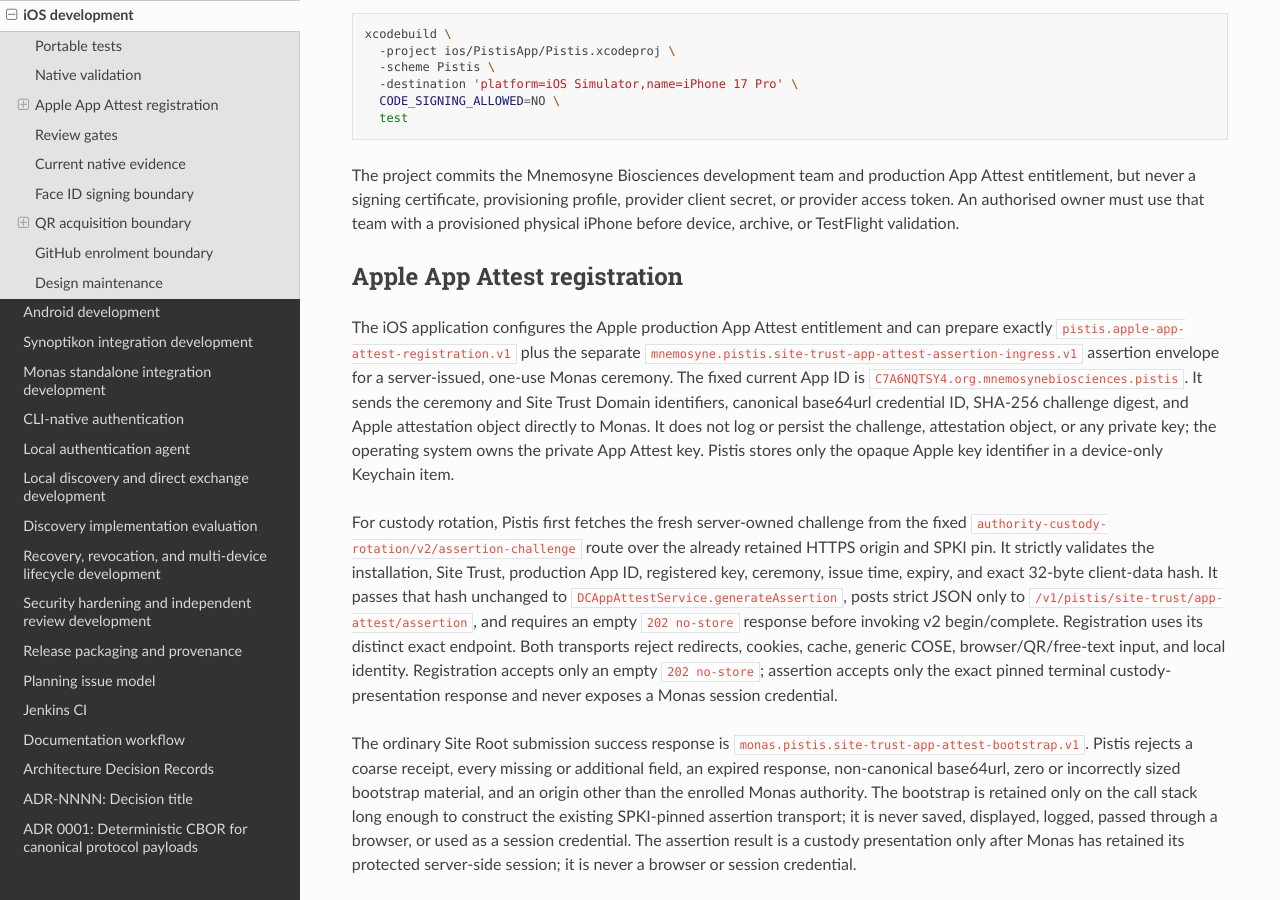
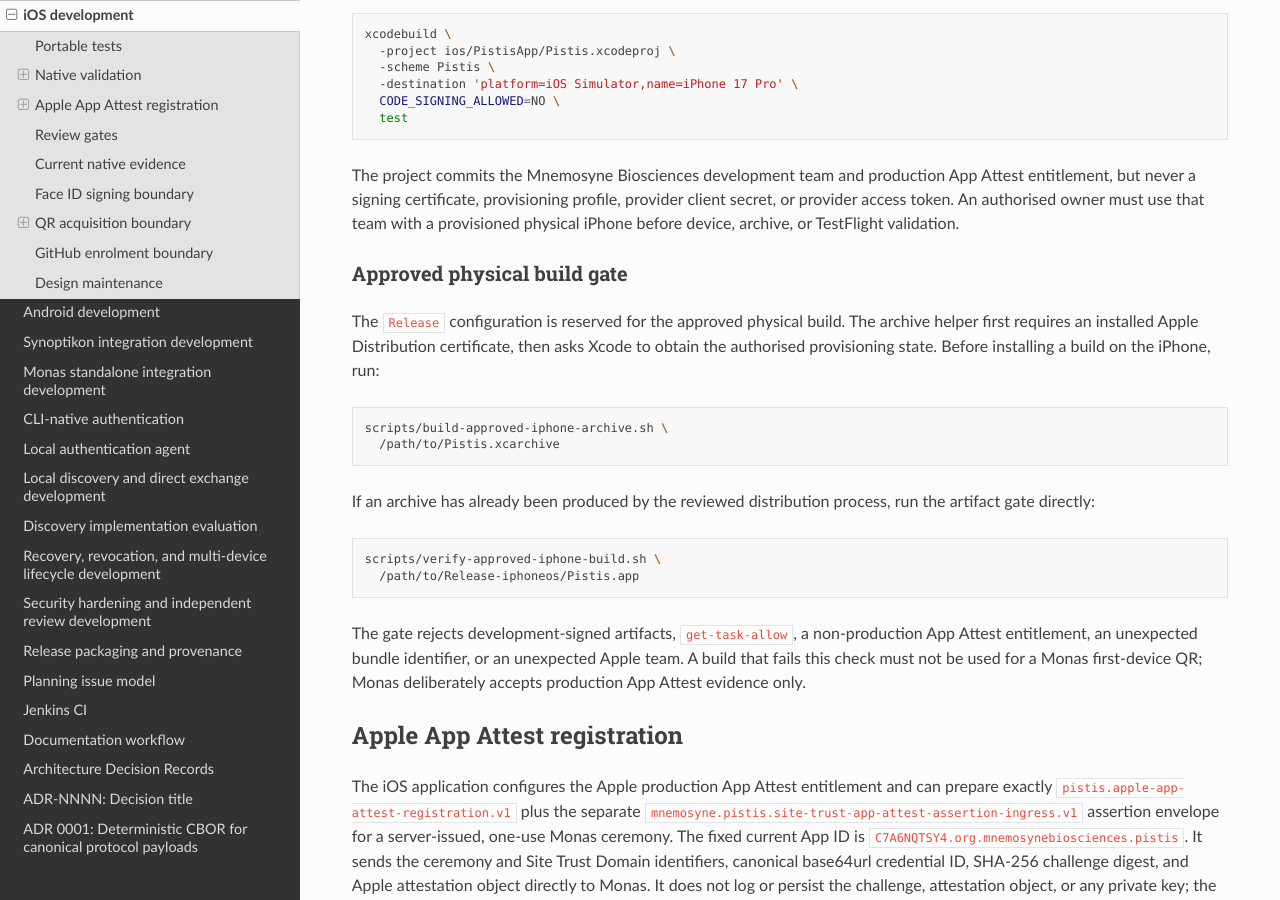
Before and after one commit to sagrudd/pistis, a Sphinx documentation site: the page built from docs/development/ios.md, in a window 1280 px wide and 900 px high, scrolled down 1166 px. Built offline with Sphinx 7.4.7 and the Read the Docs theme 3.1.0, drawn with Linux system fonts in a browser that asks for light colours; the version number could not be read and is left out.

Commit message:
ios: gate approved physical Pistis builds

````diff
--- a/docs/development/ios.md
+++ b/docs/development/ios.md
@@ -66,6 +66,31 @@
 provider client secret, or provider access token. An authorised owner must use
 that team with a provisioned physical iPhone before device, archive, or
 TestFlight validation.
+
+### Approved physical build gate
+
+The `Release` configuration is reserved for the approved physical build. The
+archive helper first requires an installed Apple Distribution certificate,
+then asks Xcode to obtain the authorised provisioning state. Before installing
+a build on the iPhone, run:
+
+```sh
+scripts/build-approved-iphone-archive.sh \
+  /path/to/Pistis.xcarchive
+```
+
+If an archive has already been produced by the reviewed distribution process,
+run the artifact gate directly:
+
+```sh
+scripts/verify-approved-iphone-build.sh \
+  /path/to/Release-iphoneos/Pistis.app
+```
+
+The gate rejects development-signed artifacts, `get-task-allow`, a non-production
+App Attest entitlement, an unexpected bundle identifier, or an unexpected Apple
+team. A build that fails this check must not be used for a Monas first-device
+QR; Monas deliberately accepts production App Attest evidence only.
 
 ## Apple App Attest registration
 
````
Also changed, not shown: CHANGELOG.md (+7 -0 lines), 5 other files.
